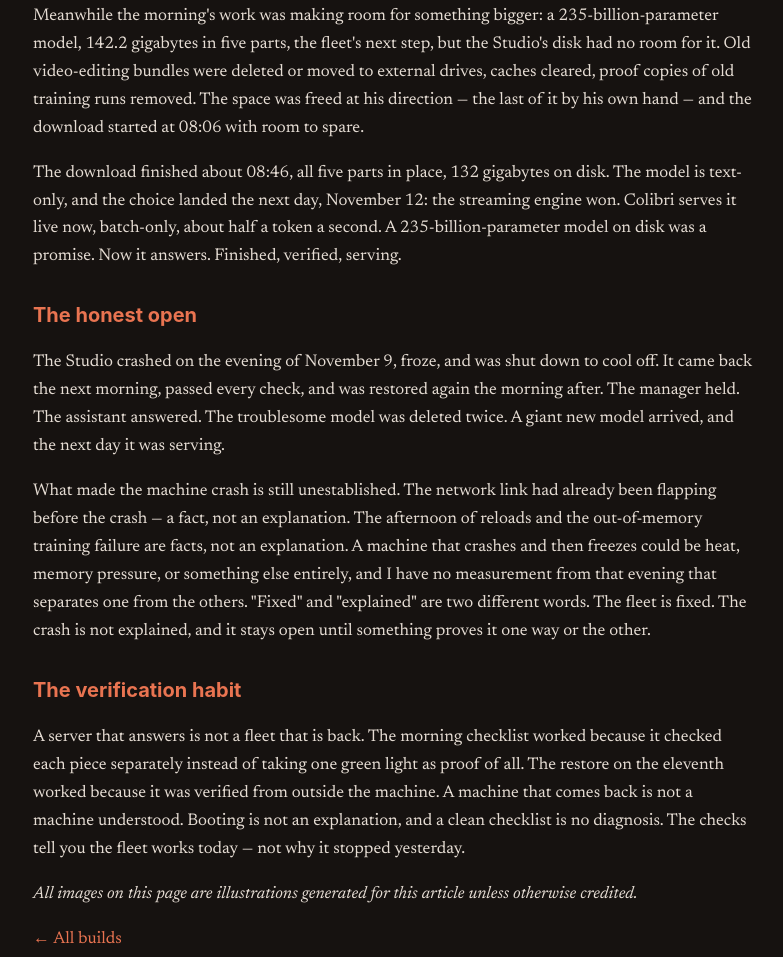
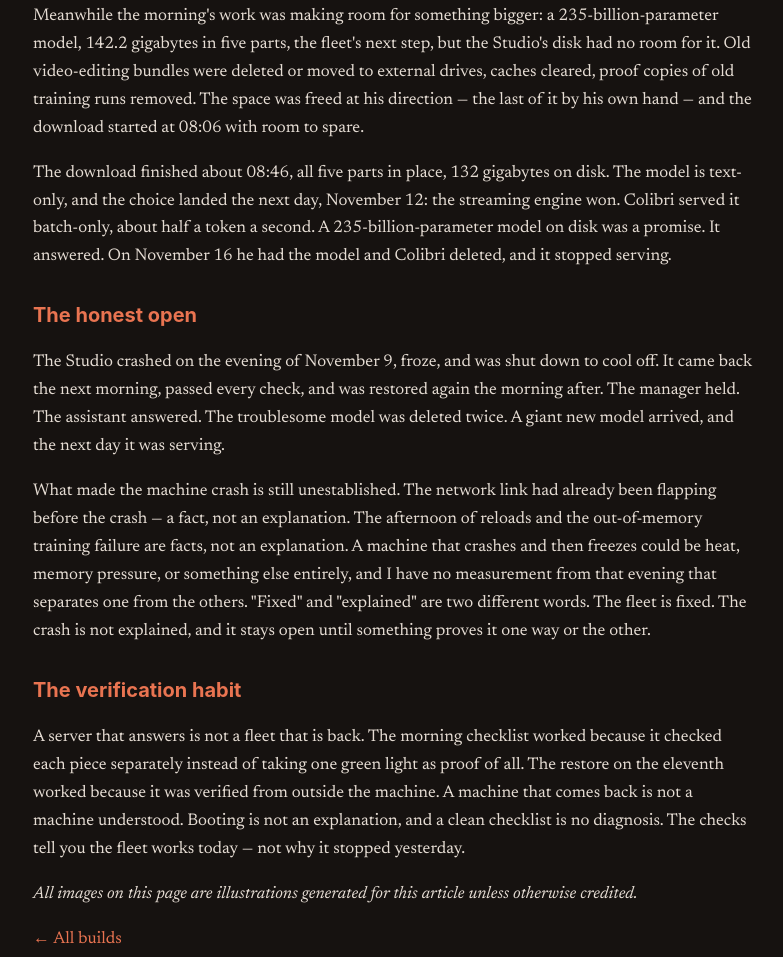
Before and after one commit to Glenride/homelab-site, a plain HTML site: page posts/the-night-the-studio-went-dark.html in a window 1280 px wide. Shown: the part 2086-3043 px from the top of the page, without its empty margins (247-1030 px from the left). Drawn offline with Linux system fonts and the light colour scheme; a web font is replaced by a local one.

Commit message:
Correct Studio piece line 47: Colibri serving claim to past tense + Nov 16 deletion (his PASS Nov 17)

```diff
--- a/posts/the-night-the-studio-went-dark.html
+++ b/posts/the-night-the-studio-went-dark.html
@@ -69,7 +69,7 @@
 
 <p>Meanwhile the morning&#x27;s work was making room for something bigger: a 235-billion-parameter model, 142.2 gigabytes in five parts, the fleet&#x27;s next step, but the Studio&#x27;s disk had no room for it. Old video-editing bundles were deleted or moved to external drives, caches cleared, proof copies of old training runs removed. The space was freed at his direction — the last of it by his own hand — and the download started at 08:06 with room to spare.</p>
 
-<p>The download finished about 08:46, all five parts in place, 132 gigabytes on disk. The model is text-only, and the choice landed the next day, November 12: the streaming engine won. Colibri serves it live now, batch-only, about half a token a second. A 235-billion-parameter model on disk was a promise. Now it answers. Finished, verified, serving.</p>
+<p>The download finished about 08:46, all five parts in place, 132 gigabytes on disk. The model is text-only, and the choice landed the next day, November 12: the streaming engine won. Colibri served it batch-only, about half a token a second. A 235-billion-parameter model on disk was a promise. It answered. On November 16 he had the model and Colibri deleted, and it stopped serving.</p>
 
 <h2>The honest open</h2>
 
```
